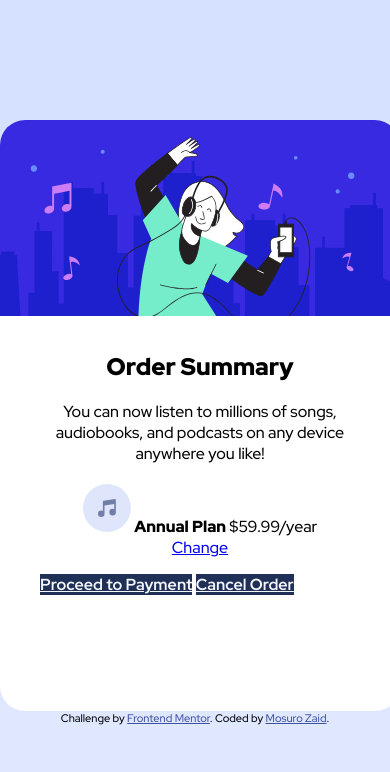
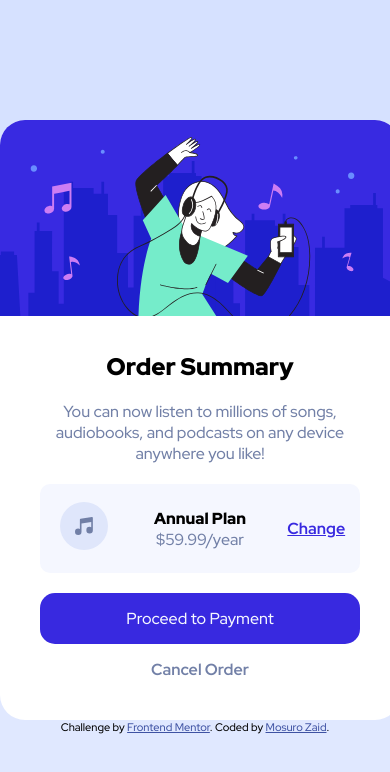
Before and after one commit to Mos-zaid/Front-End-Master-1st, a plain HTML site: page index.html in a window 390 px wide. Drawn offline with Linux system fonts and the light colour scheme.

Commit message:
Mobile version finshed

```diff
--- a/index.html
+++ b/index.html
@@ -30,6 +30,8 @@
         <div class="order-summary__plan">
           <div>
             <img src="images/icon-music.svg" alt="">
+          </div>
+          <div class="order-summary__middle-item">
             <h4 class="order-summary__plan-title"> Annual Plan </h4>
             <span class="order-summary__plan-price">$59.99/year</span>
           </div>
--- a/style.css
+++ b/style.css
@@ -1,11 +1,11 @@
 @import url('https://fonts.googleapis.com/css2?family=Red+Hat+Display:wght@500;700;900&display=swap');
 :root{
     --Pale-blue: hsl(225, 100%, 94%);
-    --bright-blue: hsl(223, 47%, 23%);
     --very-pale-blue: hsl(225, 100%, 98%);
     --desaturated-blue: hsl(224, 23%, 55%);
     --dark-blue: hsl(223, 47%, 23%);
     --desktop-width: 1440px;
+    --bright-blue: hsl(245, 75%, 52%);
 }
 
 *{
@@ -42,7 +42,7 @@ p{
     border: 1px solid var(--pale-blue);
     border-radius: 25px;
     width: 400px;
-    height: 70vh;
+    min-height: 70vh;
     background-color: #fff;
     }
 
@@ -63,34 +63,59 @@ p{
     text-align: center;
     width: 75%;
     margin: 0 auto;
-    color: var(--pale-blue);
+    color: var(--desaturated-blue);
+    font-weight: 500;
 }
 
 .order-summary__plan{
-    background-color: var(--pale-blue);
+    background-color: var(--very-pale-blue);
     width: 80%;
     margin: 20px auto;
+    padding: 18px 5px;
     text-align: center;
-    border-radius: 5px;
-    height: 70px;
+    border-radius: 10px;
+    min-height: 60px;
+    display: grid;
+    grid-template-columns: 25% 50% 25%;
+    align-items: center;
+    justify-items: center;
+}
+.order-summary__plan a{
+    font-weight: 700;
+    color: var(--bright-blue);
+}
+.order-summary__middle-item{
+    justify-self: start;
 }
 
 h4.order-summary__plan-title{
     margin: 0;
     padding: 0;
     display: inline;
+    color: var(--pale-blue);
     font-weight: 900;
 }
-
-.order-summary__buttons{
-    width: 80%;
-    margin: 20px auto;
+.order-summary__plan-price{
+    color: var(--desaturated-blue);
+    font-weight: 500;
 }
 
-.order-summary__buttons a{
-    background-color: var(--dark-blue);
-    width: 100%;
-    color:var(--very-pale-blue);
+a.btn_blue{
+    display: block;
+    text-align: center;
+    padding: 15px 50px;
+    background-color: var(--bright-blue);
+    color: var(--very-pale-blue);
+    margin: 15px 10%;
+    border-radius: 15px;
+    text-decoration: none;
+}
+
+a.btn_light{
+    display: block;
+    text-align: center;
+    margin-bottom: 40px;
+    text-decoration: none;
     font-weight: 700;
-
+    color: var(--desaturated-blue);
 }
```
